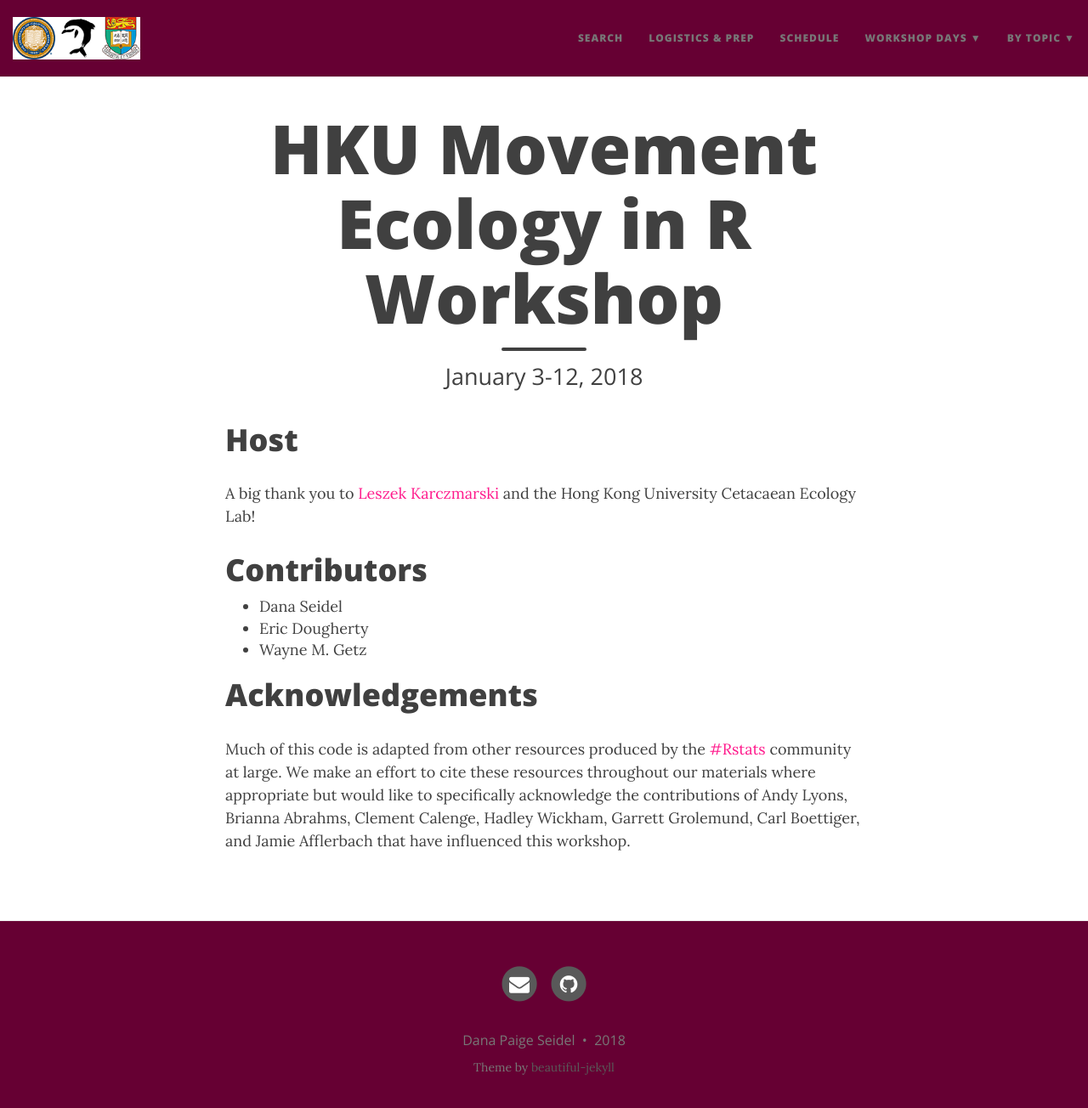
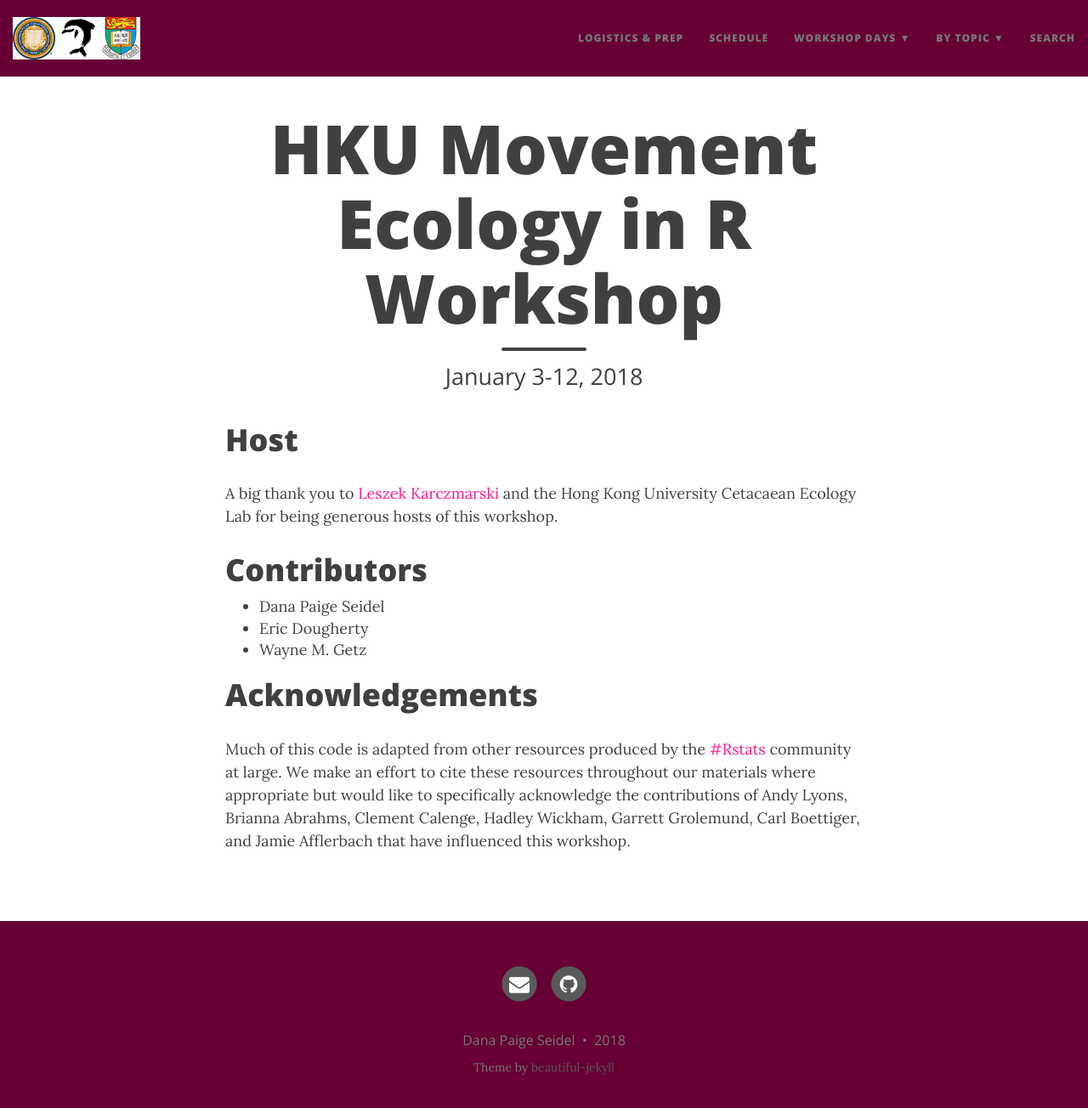
Before and after one commit to dpseidel/MovEco-R-Workshop, a Jekyll site: the page built from index.html, in a window 1280 px wide and 1317 px high. Shown: the top 1304 px of the window at 85% size. Built offline with Jekyll 4.4.1, drawn with Linux system fonts in a browser that asks for light colours; nearby versions of some CDN libraries; the list of posts is cut into pages by our own code.

Commit message:
index edits

```diff
--- a/_config.yml
+++ b/_config.yml
@@ -23,7 +23,6 @@ description: The homepage for the Movement Ecology in R Workshop hosted at Hong
 
 # List of links in the navigation bar
 navbar-links:
-  Search: "search.html"
   Logistics & Prep: "Logistics_Prep"
   Schedule: "Schedule.pdf"
   Workshop Days:
@@ -40,6 +39,7 @@ navbar-links:
     - Intro to Spatial data in R:
     - Home Ranges:
     - Kriging:
+  Search: "search"
 
 
 # Image to show in the navigation bar - image must be a square (width = height)
@@ -48,7 +48,7 @@ navbar-links:
 
 # If you want to have an image logo in the top-left corner instead of the title text,
 # then specify the following parameter
-title-img: /img/banner.png
+title-img: "/img/banner.png"
 
 # --- Background colour/image options --- #
 
--- a/index.html
+++ b/index.html
@@ -6,11 +6,11 @@ use-site-title: true
 ---
 
 <h1 id="host">Host</h1>
-    <p> A big thank you to <a href="https://www.hku-cetacean-ecology.net/leszek">Leszek Karczmarski</a> and the Hong Kong University Cetacaean Ecology Lab!</p>
+    <p> A big thank you to <a href="https://www.hku-cetacean-ecology.net/leszek">Leszek Karczmarski</a> and the Hong Kong University Cetacaean Ecology Lab for being generous hosts of this workshop. </p>
 
 <h1 id="contributers">Contributors</h1>
 <ul>
-  <li> Dana Seidel </li>
+  <li> Dana Paige Seidel </li>
   <li> Eric Dougherty </li>
   <li> Wayne M. Getz</li>
 </ul>
```
